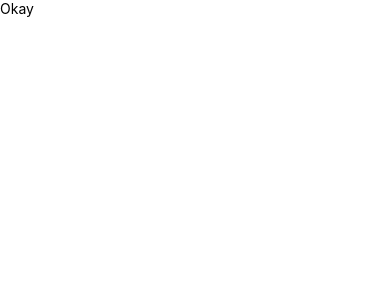
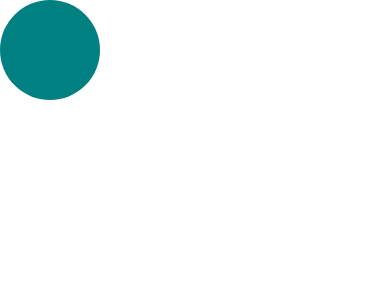
Before and after one commit to bishal5917/Native_App, a React Native app: screen / in a window 390 px wide. Shown: the top 300 px of the page. Built offline with nearby package versions, Linux system fonts and the light colour scheme.

Commit message:
styles object trick

```diff
--- a/App.js
+++ b/App.js
@@ -1,14 +1,12 @@
 import { StatusBar } from 'expo-status-bar';
 import { StyleSheet, Text, View, Image, Button, Alert } from 'react-native';
 import { useState } from 'react';
-import Second from './Second';
-import First from './First';
+import StylesPractice from './components/StylesPractice'
 
 export default function App() {
   return (
     <>
-      {/* <First /> */}
-      <Second />
+      <StylesPractice />
     </>
   );
 }
--- a/Second.js
+++ /dev/null
@@ -1,10 +0,0 @@
-import React from 'react'
-import { View, Text } from 'react-native'
-
-export default function Second() {
-    return (
-        <View>
-         <Text>Okay</Text>
-        </View>
-    )
-}
--- /dev/null
+++ b/components/StylesPractice.js
@@ -0,0 +1,24 @@
+import React from 'react'
+import { StatusBar } from 'expo-status-bar';
+import { StyleSheet, Text, View, Image, Button, Alert, SafeAreaView } from 'react-native';
+
+export default function StylesPractice() {
+    return (
+        <>
+            <View>
+                <View style={styles.container} />
+            </View>
+
+        </>
+    )
+}
+
+const styles = StyleSheet.create({
+    container: {
+        backgroundColor: 'teal',
+        width: 100,
+        height: 100,
+        justifyContent: 'flex-end',
+        borderRadius:50
+    },
+});
```
Also changed, not shown: components/Second.js (added, +13 -0 lines), components/First.js (renamed from First.js).
